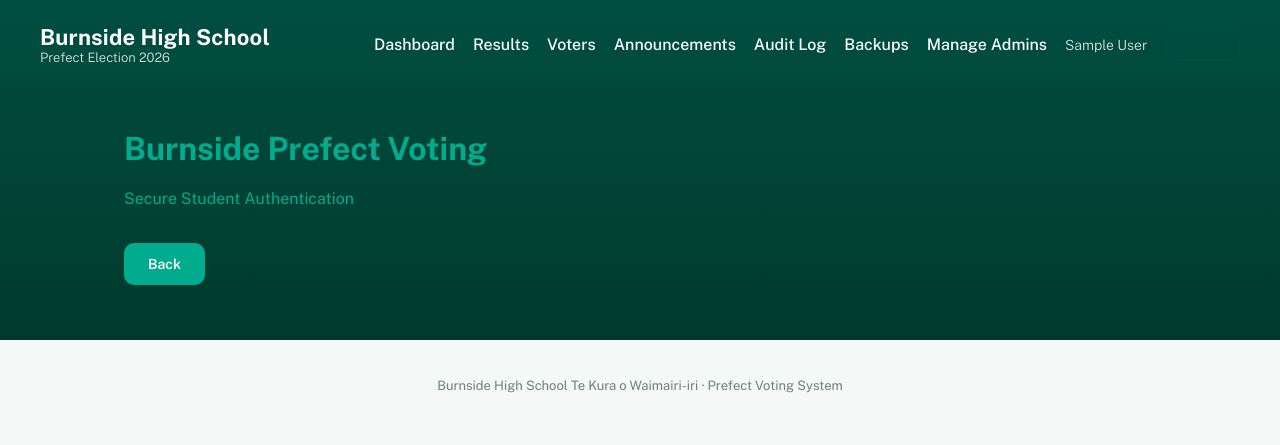
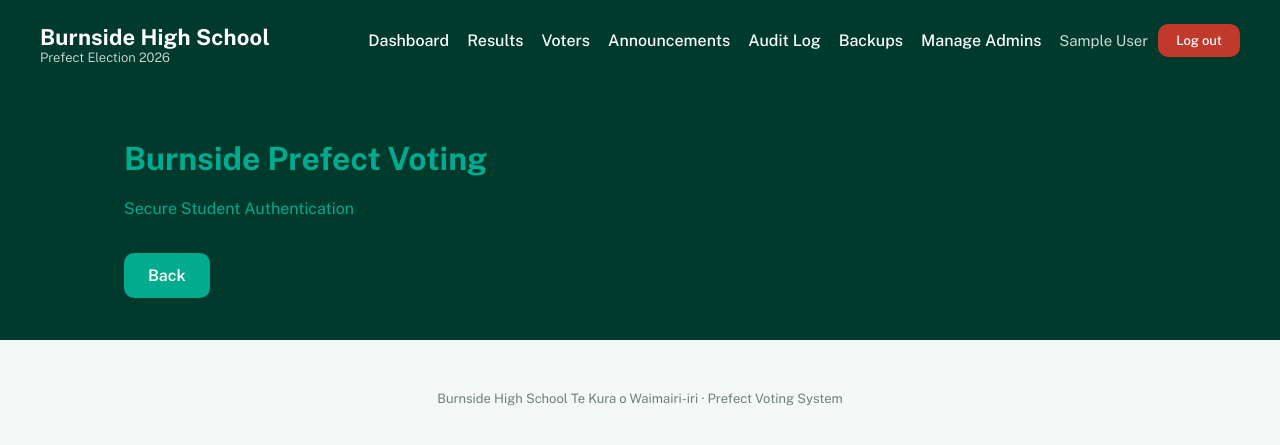
Before and after one commit to Astral-Viscount/Prefect-Voting, a Flask app: page /login in a window 1280 px wide. Shown: the top 445 px of the page. Run offline with Flask 3, Linux system fonts and the light colour scheme; the visitor is signed in with stand-in values (Sample User, id 1); data that the repository does not hold is empty; some libraries are stand-ins or nearby versions.

Commit message:
better looking nav

```diff
--- a/static/style.css
+++ b/static/style.css
@@ -25,7 +25,6 @@ body {
     min-height: 100vh;
     background: linear-gradient(
         180deg,
-        var(--bhs-pounamu) 0%,
         var(--bhs-bush-green) 340px,
         #f4f8f6 340px
     );
@@ -39,10 +38,11 @@ body {
 .site-header {
     display: flex;
     justify-content: space-between;
-    align-items: center;
+    align-items: flex-start;
     padding: 24px 40px;
     color: var(--bhs-white);
     flex-wrap: wrap;
+    background: var(--bhs-bush-green);
 }
 
 .nav-toggle {
@@ -52,6 +52,14 @@ body {
     font-size: 26px;
     cursor: pointer;
     padding: 4px 8px;
+}
+
+.nav-account {
+    display: flex;
+    flex-direction: column;
+    gap: 10px;
+    margin-top: 10px;
+    width: 100%;
 }
 
 .brand {
@@ -80,6 +88,7 @@ body {
     flex-direction: column;
     width: 100%;
     margin-top: 18px; ;
+    padding-bottom: 18px;
 }
 
 .site-nav.open {
@@ -96,10 +105,20 @@ body {
     color: #82C8E5;
 }
 
+.site-nav .btn {
+    display: inline-flex;
+    align-items: center;
+    justify-content: center;
+    width: fit-content;
+    padding: 8px 16px;
+    font-size: 14px;
+}
+
 .nav-user {
-    font-weight: 300;
-    opacity: 0.85;
-    font-size: 14px;
+    font-weight: 400;
+    opacity: 0.8;
+    font-size: 15px;
+    color: var(--bhs-white);
 }
 
 .site-main {
@@ -131,7 +150,7 @@ body {
     border-radius: 10px;
     text-decoration: none;
     font-weight: 600;
-    font-size: 14px;
+    font-size: 16px;
     border: 2px solid transparent;
     cursor: pointer;
     transition: transform 0.12s ease, box-shadow 0.12s ease;
@@ -487,11 +506,22 @@ select {
     -moz-appearance: none;
 
     background-image:
-        linear-gradient(45deg, transparent 50%, var(--bhs-pounamu) 50%),
-        linear-gradient(135deg, var(--bhs-pounamu) 50%, transparent 50%);
+        linear-gradient(
+            45deg,
+            transparent 50%,
+            var(--bhs-pounamu) 50%
+        ),
+
+        linear-gradient(
+            135deg,
+            var(--bhs-pounamu) 50%,
+            transparent 50%
+        );
+
     background-position:
         calc(100% - 18px) calc(50% - 3px),
         calc(100% - 12px) calc(50% - 3px);
+
     background-size: 6px 6px;
     background-repeat: no-repeat;
 
@@ -546,4 +576,16 @@ label {
     .nav-toggle {
         display: none;
     }
+
+    .site-nav .btn {
+        padding: 7px 16px;
+        font-size: 13px;
+    }
+
+    .nav-account {
+        flex-direction: row;
+        align-items: center;
+        width: auto;
+        margin-top: 0;
+    }
 }
--- a/templates/index.html
+++ b/templates/index.html
@@ -13,7 +13,7 @@ Burnside Prefect Voting
             <h3>Logged In</h3>
             <p>{{ user }}</p>
             <a href="/dashboard" class="btn glacier">Dashboard</a>
-            <a href="/logout" class="btn outline">Logout</a>
+            <a href="/logout" class="btn outline">Log out</a>
         </div>
 
     {% else %}
--- a/templates/layout.html
+++ b/templates/layout.html
@@ -36,8 +36,10 @@
                 <a href="/admin/manage-admins">Manage Admins</a>
             {% endif %}
 
-            <span class="nav-user">{{ session.get('user_name') }}</span>
-            <a href="/logout" class="btn small outline">Logout</a>
+            <div class="nav-account">
+                <span class="nav-user">{{ session.get('user_name') }}</span>
+                <a href="/logout" class="btn danger">Log out</a>
+            </div>
 
         </nav>
         {% endif %}
```
